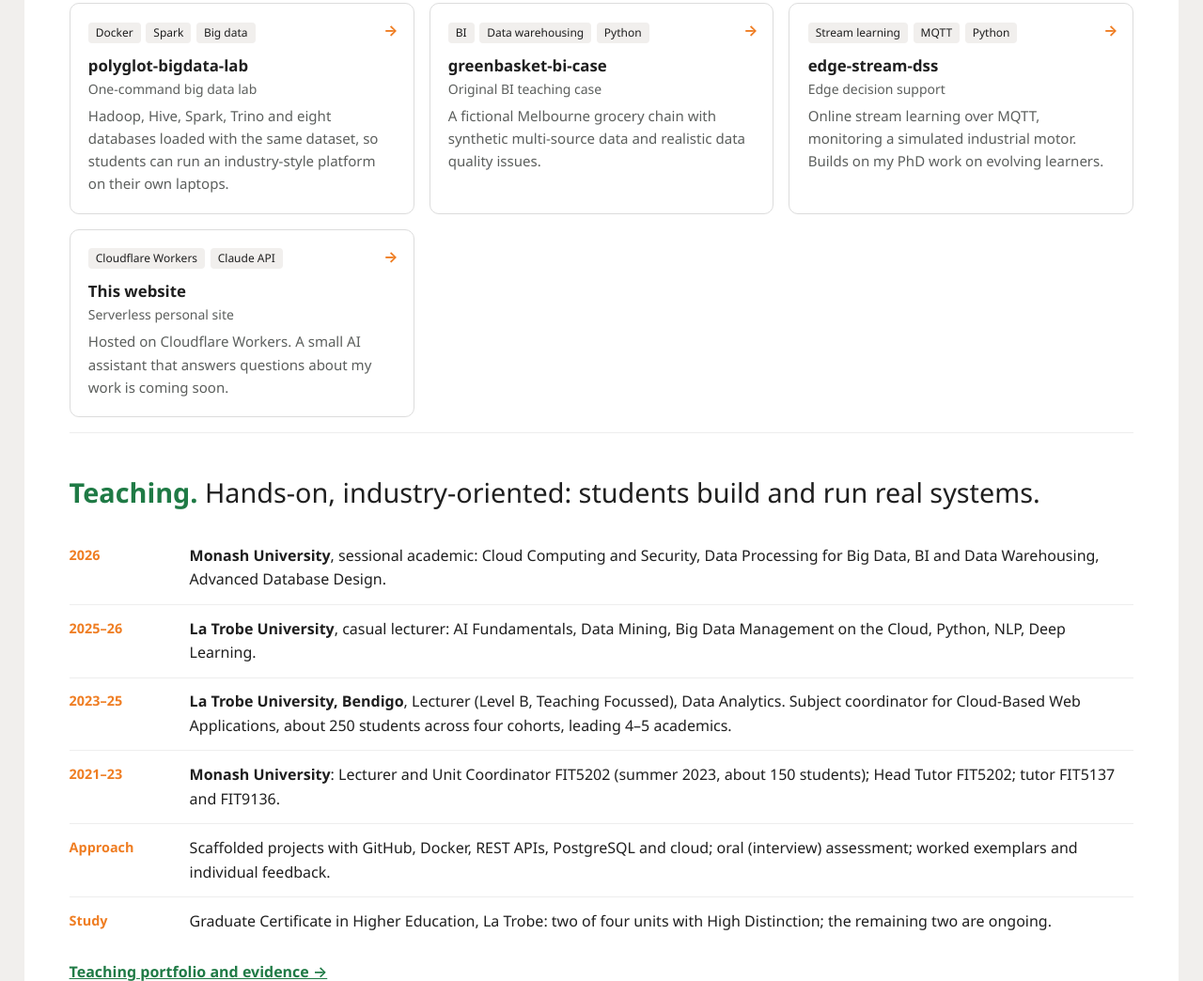
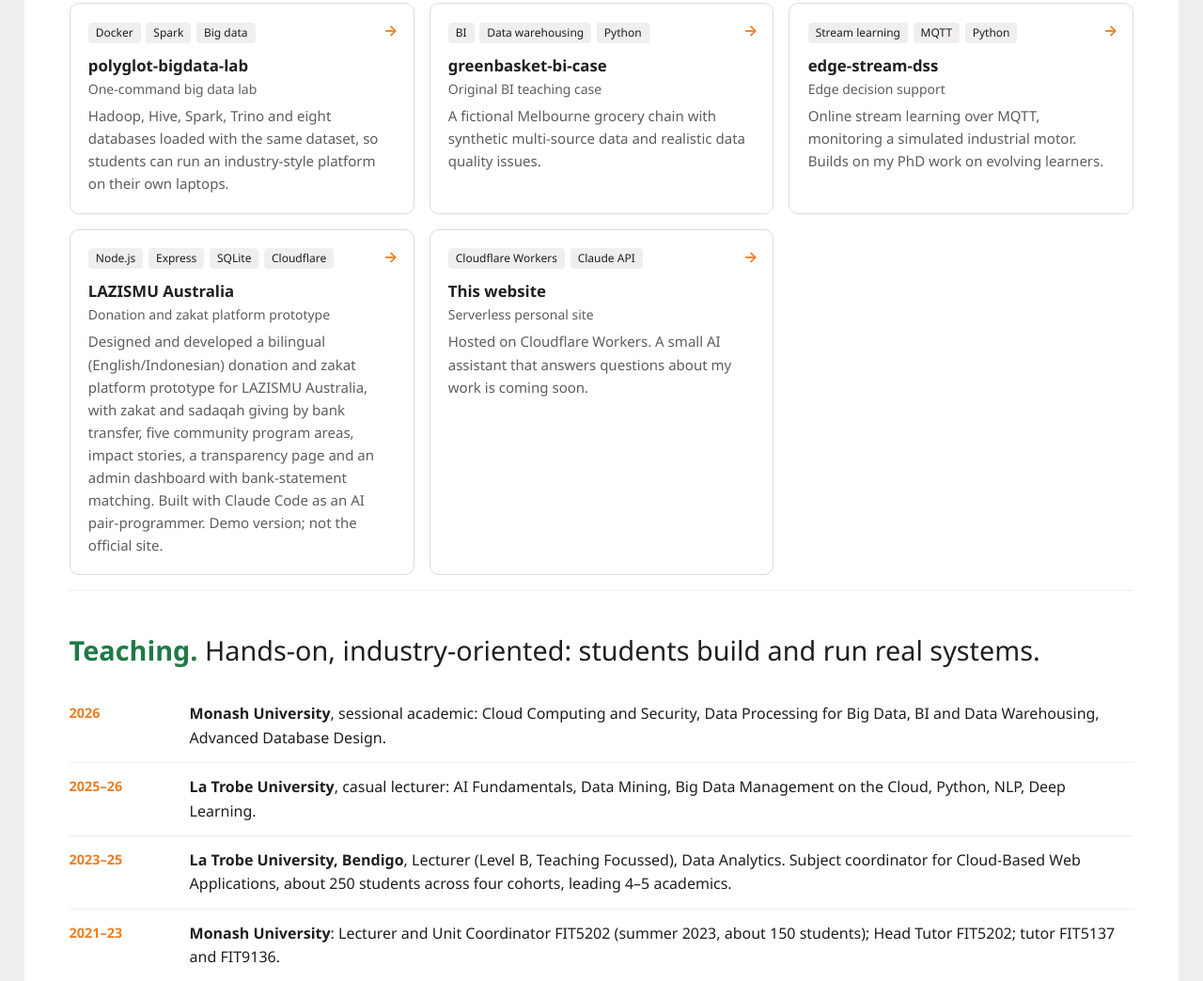
Before and after one commit to choiruzain/personal-site, a plain HTML site: page public/index.html in a window 1280 px wide. Shown: the part 1119-2163 px from the top of the page at 94% size. Drawn offline with Linux system fonts and the light colour scheme.

Commit message:
Add LAZISMU project card

```diff
--- a/public/index.html
+++ b/public/index.html
@@ -59,6 +59,10 @@
         <div class="tags"><i>Stream learning</i><i>MQTT</i><i>Python</i></div><em class="go">&rarr;</em>
         <h3>edge-stream-dss <small>Edge decision support</small></h3>
         <p>Online stream learning over MQTT, monitoring a simulated industrial motor. Builds on my PhD work on evolving learners.</p></a>
+      <a class="card" href="https://lazismu-demo.choiruzain.workers.dev">
+        <div class="tags"><i>Node.js</i><i>Express</i><i>SQLite</i><i>Cloudflare</i></div><em class="go">&rarr;</em>
+        <h3>LAZISMU Australia <small>Donation and zakat platform prototype</small></h3>
+        <p>Designed and developed a bilingual (English/Indonesian) donation and zakat platform prototype for LAZISMU Australia, with zakat and sadaqah giving by bank transfer, five community program areas, impact stories, a transparency page and an admin dashboard with bank-statement matching. Built with Claude Code as an AI pair-programmer. Demo version; not the official site.</p></a>
       <a class="card" href="https://github.com/choiruzain/personal-site">
         <div class="tags"><i>Cloudflare Workers</i><i>Claude API</i></div><em class="go">&rarr;</em>
         <h3>This website <small>Serverless personal site</small></h3>
@@ -132,7 +136,7 @@
   <div class="pcol right">
     <div class="sub" data-sub="teach"><a href="#teaching">Teaching overview</a><a href="#teaching">Monash University (2021&ndash;2026)</a><a href="#teaching">La Trobe University (2023&ndash;2026)</a><a href="#teaching">Teaching approach</a><a href="https://drive.google.com/drive/folders/1snjhBznt65JupvJGGm4GPiokunYorU8l?usp=sharing">Teaching portfolio &rsaquo;</a></div>
     <div class="sub" data-sub="research" hidden><a href="#research">Selected papers</a><a href="https://scholar.google.com/citations?user=Cudw4egAAAAJ">Google Scholar &rsaquo;</a></div>
-    <div class="sub" data-sub="projects" hidden><a href="https://github.com/choiruzain/polyglot-bigdata-lab">polyglot-bigdata-lab &rsaquo;</a><a href="https://github.com/choiruzain/greenbasket-bi-case">greenbasket-bi-case &rsaquo;</a><a href="https://github.com/choiruzain/edge-stream-dss">edge-stream-dss &rsaquo;</a><a href="https://github.com/choiruzain/personal-site">This website &rsaquo;</a></div>
+    <div class="sub" data-sub="projects" hidden><a href="https://github.com/choiruzain/polyglot-bigdata-lab">polyglot-bigdata-lab &rsaquo;</a><a href="https://github.com/choiruzain/greenbasket-bi-case">greenbasket-bi-case &rsaquo;</a><a href="https://github.com/choiruzain/edge-stream-dss">edge-stream-dss &rsaquo;</a><a href="https://lazismu-demo.choiruzain.workers.dev">LAZISMU Australia demo &rsaquo;</a><a href="https://github.com/choiruzain/personal-site">This website &rsaquo;</a></div>
     <div class="sub" data-sub="learning" hidden><a href="#learning">REST APIs with FastAPI</a><a href="#learning">Building with Claude</a></div>
     <div class="sub" data-sub="activities" hidden><a href="#activities">Community leadership</a><a href="#activities">Outreach</a></div>
     <div class="sub" data-sub="about" hidden><a href="#about">About me</a><a href="mailto:choiru.zain@monash.edu">Email</a><a href="https://www.linkedin.com/in/choiru-za-in-452358167/">LinkedIn &rsaquo;</a><a href="https://github.com/choiruzain">GitHub &rsaquo;</a></div>
```
